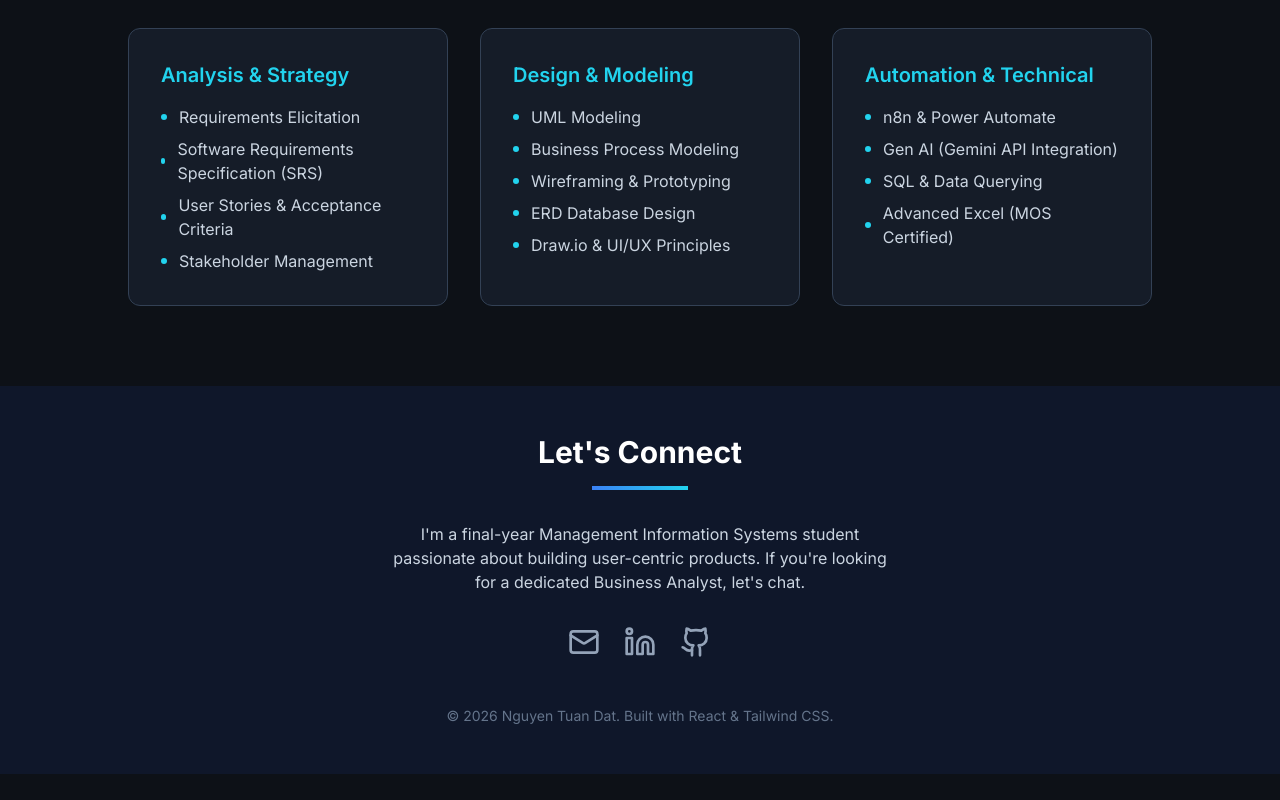
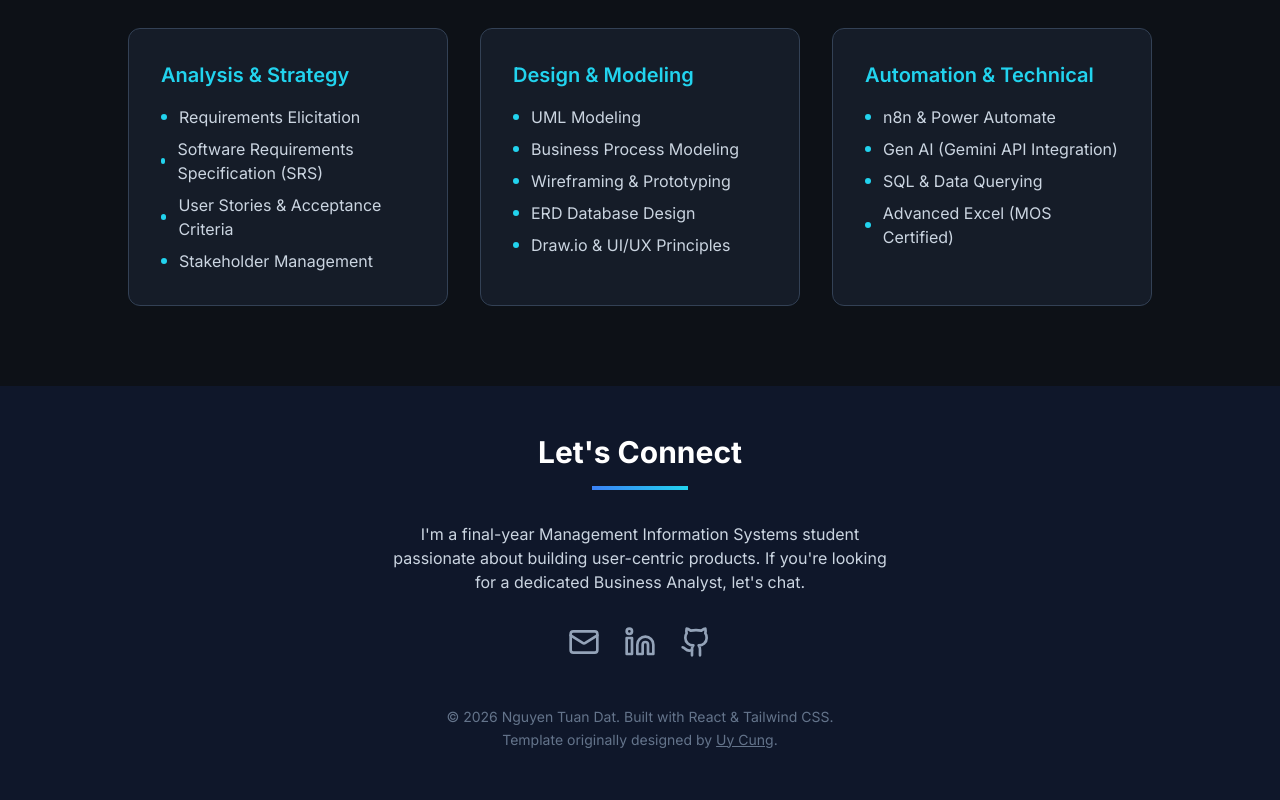
Before and after one commit to ondynguyen411/portfolio-nguyen-tuan-dat, a React (Vite) app: page / in a window 1280 px wide. Shown: the part 3721-4521 px from the top of the page. Before the commit the page ends 4495 px from the top, so only its background shows below. Built offline with nearby package versions, Linux system fonts and the light colour scheme.

Commit message:
Add tribute to original template author

```diff
--- a/src/components/Contact.jsx
+++ b/src/components/Contact.jsx
@@ -39,8 +39,9 @@ const Contact = () => {
                         </a>
                     ))}
                 </div>
-                <p className="mt-12 text-sm text-slate-500">
-                    © 2026 Nguyen Tuan Dat. Built with React & Tailwind CSS.
+                <p className="mt-12 text-sm text-slate-500 leading-relaxed">
+                    © 2026 Nguyen Tuan Dat. Built with React & Tailwind CSS. <br />
+                    Template originally designed by <a href="https://github.com/uycung" target="_blank" rel="noopener noreferrer" className="underline hover:text-cyan-400 transition-colors">Uy Cung</a>.
                 </p>
             </div>
         </footer>
```
